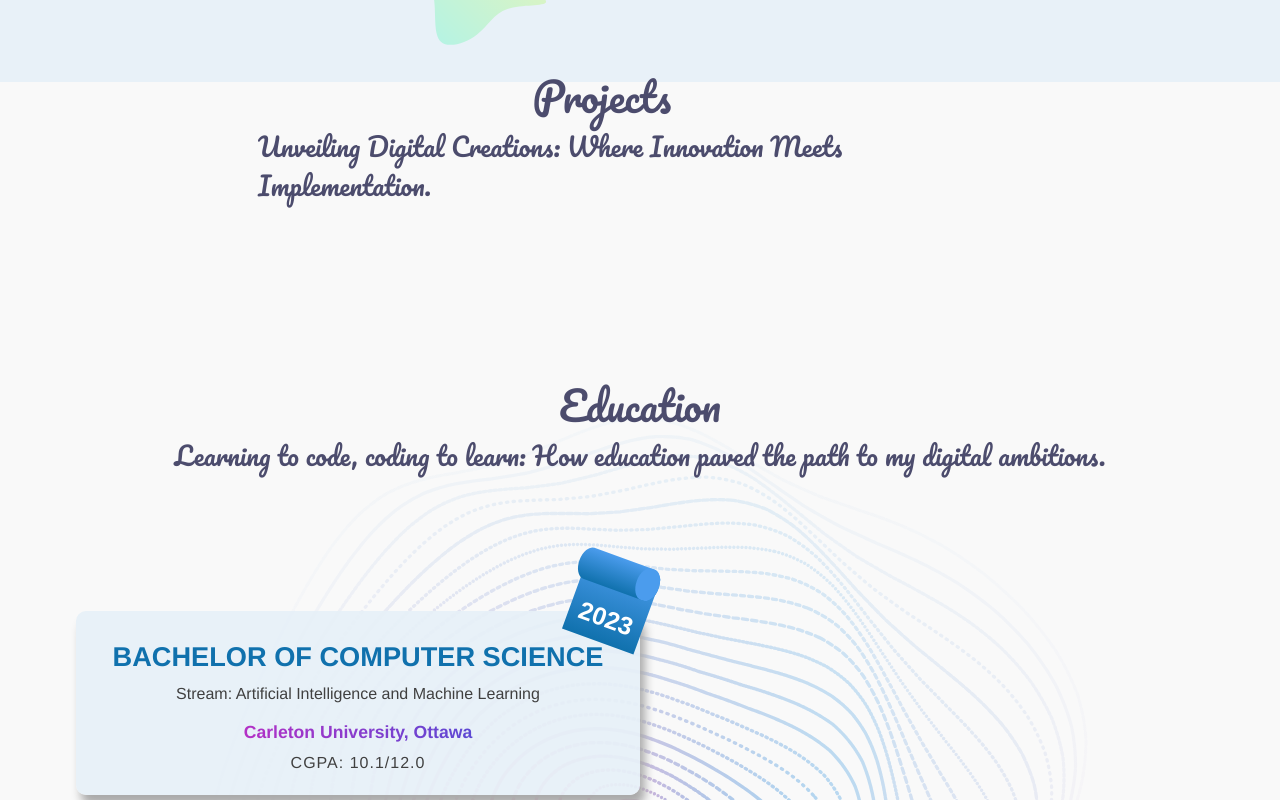
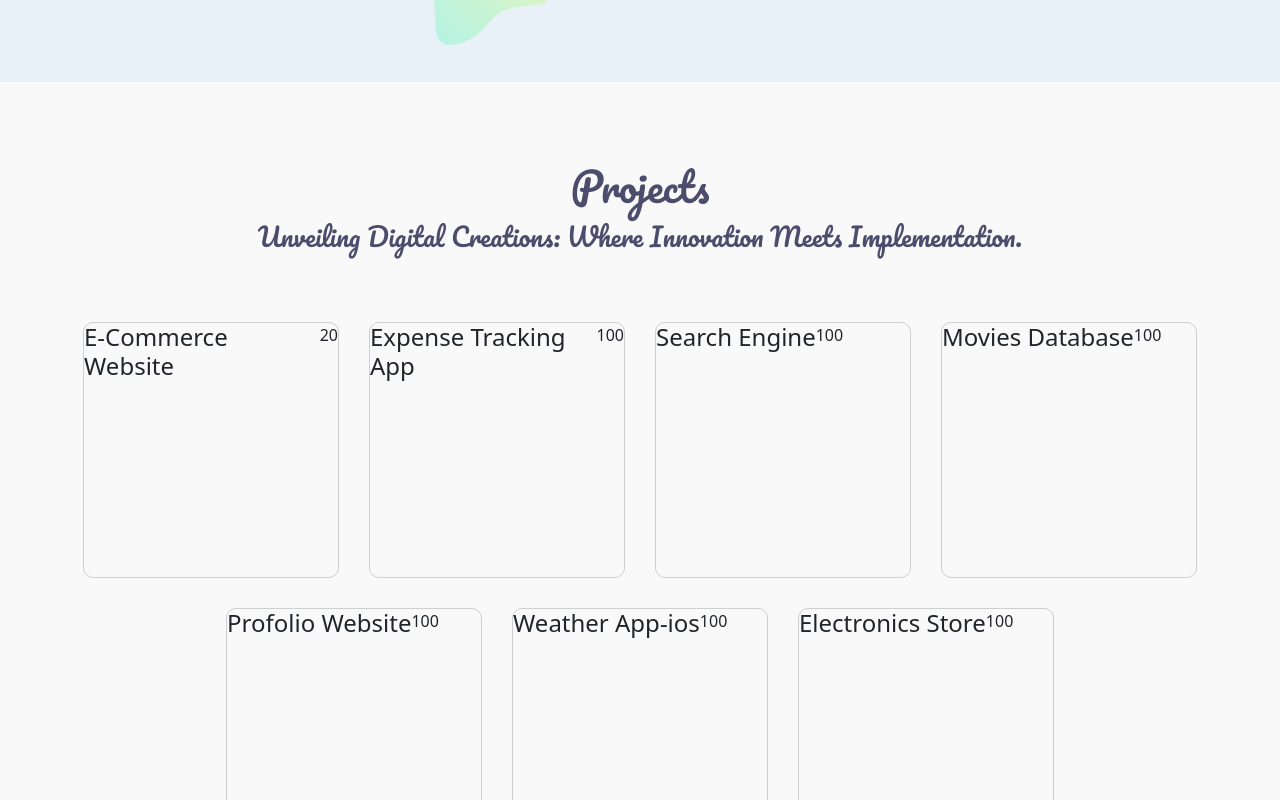
Before and after one commit to saini-vikas/portfolio, a React (Create React App) app: page / in a window 1280 px wide. Shown: the part 1760-2560 px from the top of the page. Built offline with nearby package versions, Linux system fonts and the light colour scheme; a web font is replaced by a local one.

Commit message:
Added project card

```diff
--- /dev/null
+++ b/src/components/MainContainer/AProjects/Project-Card.css
@@ -0,0 +1,7 @@
+.project-card {
+  display: flex;
+  width: 20%;
+  aspect-ratio: 1/1;
+  border-radius: 10px;
+  border-color: 1px solid black;
+}
--- /dev/null
+++ b/src/components/MainContainer/AProjects/Project.css
@@ -0,0 +1,19 @@
+.project-container {
+  display: flex;
+  flex-direction: column;
+  justify-content: center;
+  align-items: center;
+  padding: 30px 0 20px 0;
+  width: 100vw;
+}
+
+.projects {
+  display: flex;
+  width: auto;
+  flex-direction: row;
+  flex-wrap: wrap;
+  gap: 30px;
+  padding: 50px 0;
+  justify-content: center;
+  align-items: center;
+}
--- /dev/null
+++ b/src/components/MainContainer/AProjects/ProjectCard.js
@@ -0,0 +1,28 @@
+import React, { useRef, forwardRef, useContext } from "react";
+import { ThemeContext } from "../MainContainer";
+import "./Project-Card.css";
+
+const ProjectCard = (props) => {
+  const darkTheme = useContext(ThemeContext);
+  const style = {
+    textColor: {
+      color: darkTheme ? "#f8f8f8" : "#212529",
+    },
+    shadowStyle: {
+      boxShadow: darkTheme
+        ? "5px 5px 10px rgba(2, 2, 2, 0.6)"
+        : "5px 5px 10px rgba(156, 154, 154 0.6)",
+      border: darkTheme
+        ? "1px solid rgba(136, 130, 122, 0.3)"
+        : "1px solid rgba(40, 40, 40, 0.2)",
+    },
+  };
+  return (
+    <div className="project-card" style={style.shadowStyle}>
+      <h4>{props.title}</h4>
+      <p>{props.completion}</p>
+    </div>
+  );
+};
+
+export default ProjectCard;
--- a/src/components/MainContainer/AProjects/Projects.js
+++ b/src/components/MainContainer/AProjects/Projects.js
@@ -1,5 +1,7 @@
 import React, { useRef, forwardRef, useContext } from "react";
 import { ThemeContext } from "../MainContainer";
+import "./Project.css";
+import ProjectCard from "./ProjectCard";
 
 const acedamic_projects = [
   {
@@ -85,6 +87,18 @@ const Projects = forwardRef((props, refs) => {
           {props.tagline}
         </p>
       </div>
+      <div className="projects">
+        {acedamic_projects.map((p) => (
+          <ProjectCard
+            key={p.title}
+            title={p.title}
+            description={p.description}
+            stack={p.stack}
+            completion={p.completion}
+            date={p.date}
+          />
+        ))}
+      </div>
     </div>
   );
 });
--- a/src/components/MainContainer/AboutMe/AboutMe.js
+++ b/src/components/MainContainer/AboutMe/AboutMe.js
@@ -64,7 +64,7 @@ const AboutMe = forwardRef((props, ref) => {
                 onClick={() => props.onComponentClick(props.educationRef)}
                 className={"btn info-btn " + btnStyle}
               >
-                <i class="bi bi-info-circle"></i> More Info
+                <i className="bi bi-info-circle"></i> More Info
               </button>
             </div>
           </section>
```
